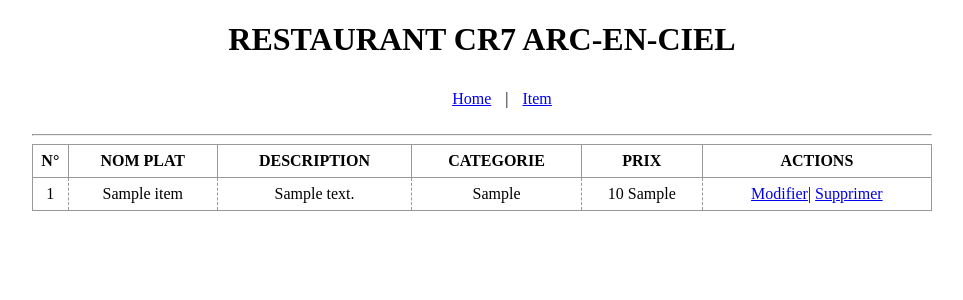
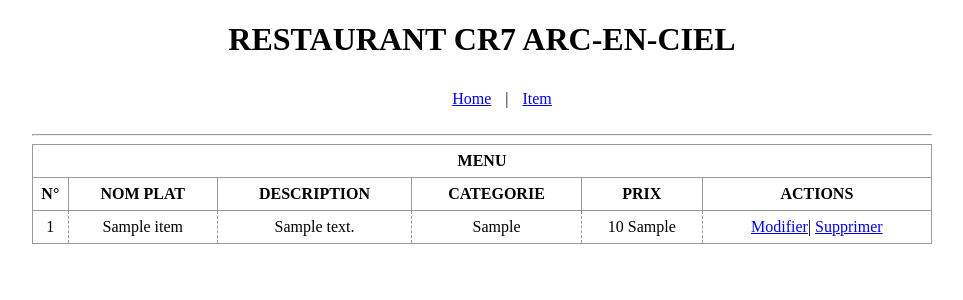
Before and after one commit to deoel/php-esis.17.18, a PHP site: page / in a window 1280 px wide. Shown: the top 300 px of the page, without its empty margins (158-1121 px from the left). Run offline with PHP 8.4, Linux system fonts and the light colour scheme; tables that the repository leaves empty or names only in its code hold one stand-in row (values such as "Sample post").

Commit message:
update table of menu.php, add header

```diff
--- a/TD2/menu.php
+++ b/TD2/menu.php
@@ -8,6 +8,9 @@
 
 	echo '
 		<table>
+			<tr>
+				<th colspan="6">MENU</th>
+			</tr>
 			<tr>
 				<th>N°</th>
 				<th>NOM PLAT</th>
--- a/TD2/update_item.php
+++ b/TD2/update_item.php
@@ -10,8 +10,9 @@
 
 		$connexion = getConnexion();
 
-		$req = "UPDATE item  SET nomplat = :nomplat, description = :description,
-				categorie = :categorie, prix = :prix, devise = :devise WHERE id = :id";
+		$req = "UPDATE item  SET nomplat = :nomplat,
+				description = :description, categorie = :categorie,
+				prix = :prix, devise = :devise WHERE id = :id";
 		$prepare = $connexion->prepare($req);
 
 		$prepare->execute(array(
```
